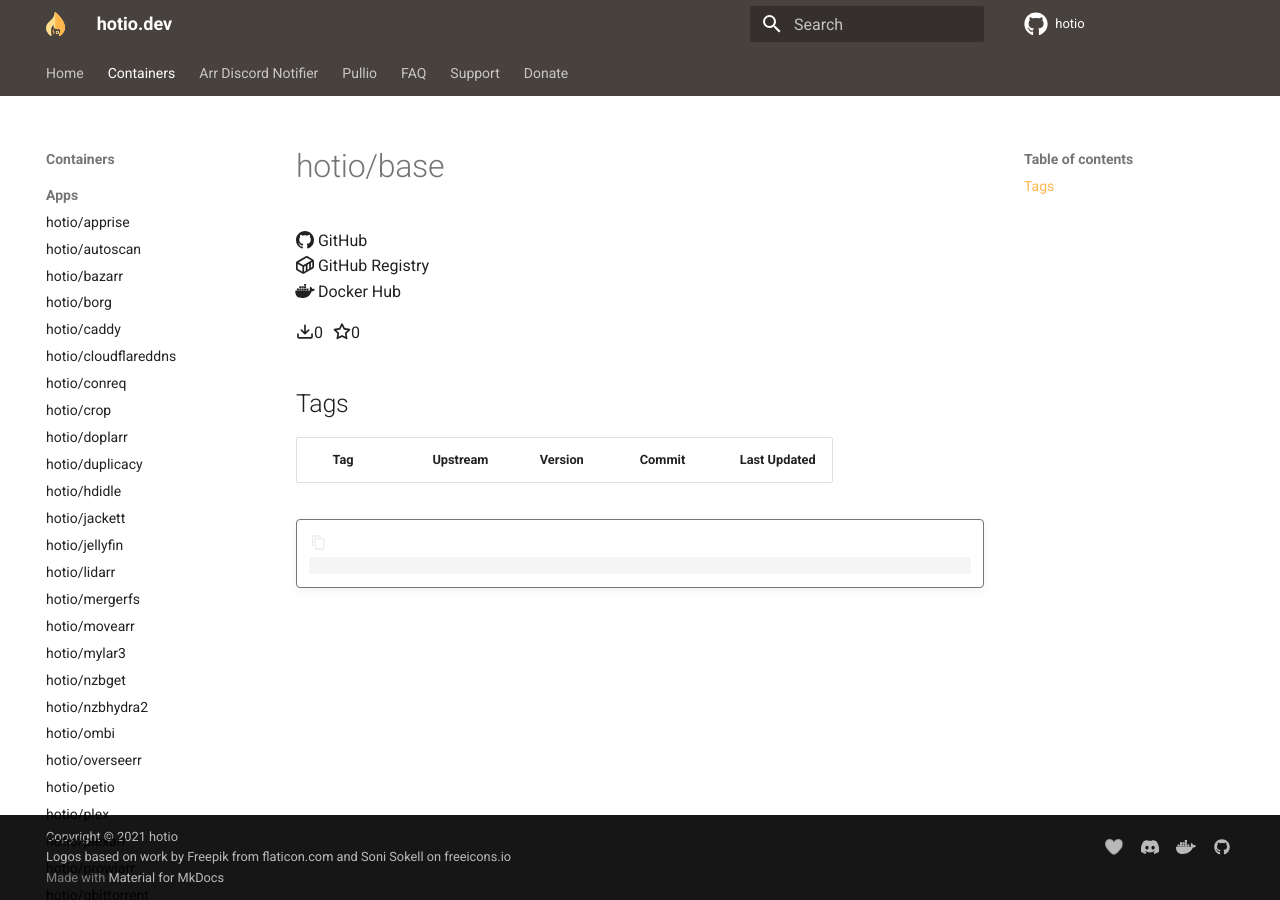
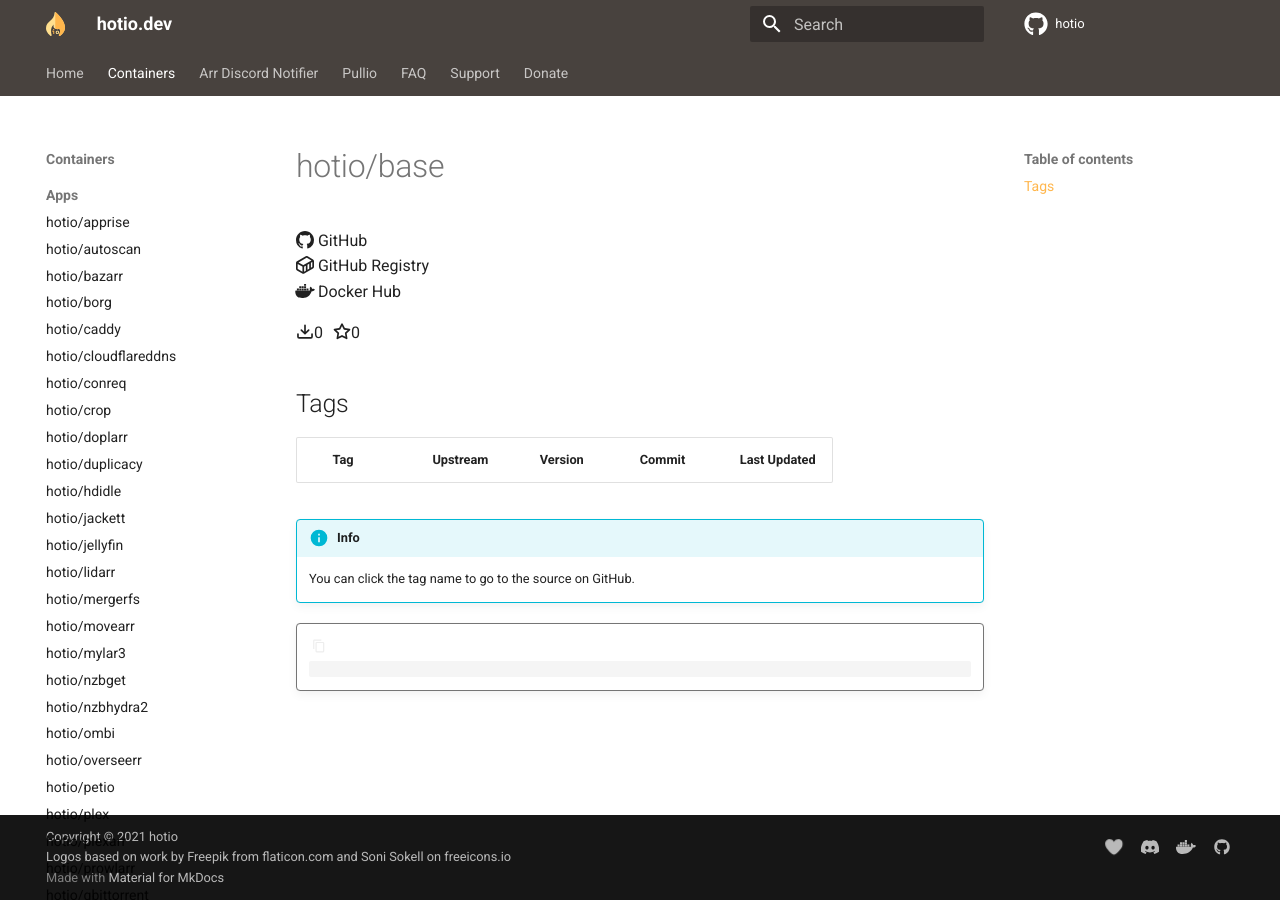
Before and after one commit to hotio/website, an MkDocs documentation site: the page built from docs/containers/base.md, in a window 1280 px wide. Built offline with MkDocs 1.6.1 and Material for MkDocs 9.7.7, drawn with Linux system fonts in a browser that asks for light colours.

Commit message:
add info box

```diff
--- a/includes/tags.md
+++ b/includes/tags.md
@@ -12,6 +12,9 @@
   </tbody>
 </table>
 
+!!! info
+    You can click the tag name to go to the source on GitHub.
+
 <div id="tags-admonition" class="admonition docker">
 <div class="highlight" id="tags-codeblock"><pre id="__code_2"><span></span><button class="md-clipboard md-icon" title="Copy to clipboard" data-clipboard-target="#__code_2 > code"></button><code></code></pre></div>
 </div>
```
